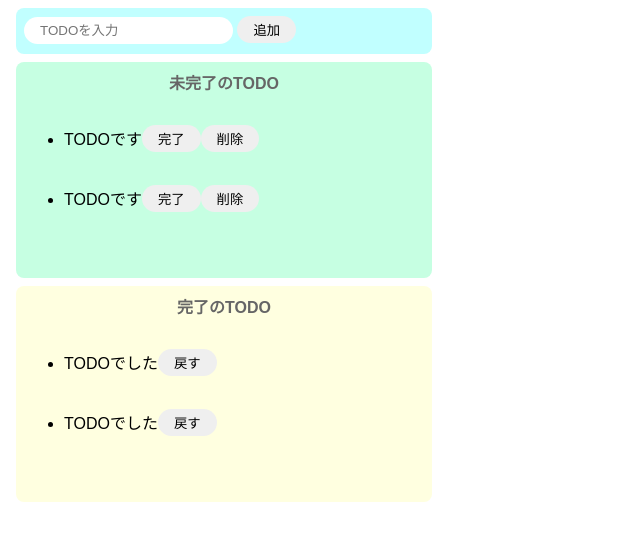
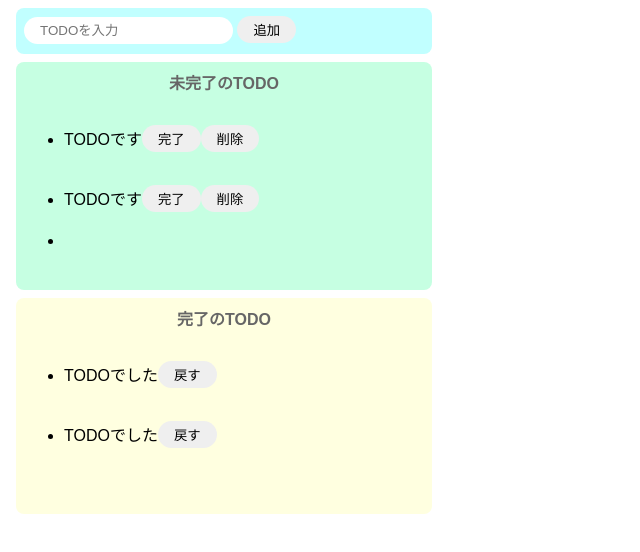
Before and after one commit to Plumnet/TODOfromplaneJavaScript, a website built with Parcel: page src/index.html in a window 1280 px wide. Both pictures are taken after a click on the button "追加". Shown: the whole page, without its empty margins (0-640 px from the left). Built offline with nearby package versions, Linux system fonts and the light colour scheme.

Commit message:
変数を画面上に差し込む(追加ボタンで追加されるように)

```diff
--- a/src/index.html
+++ b/src/index.html
@@ -12,7 +12,7 @@
     </div>
     <div class="incomplete-area">
       <p class="titile">未完了のTODO</p>
-      <ul>
+      <ul id="incomplete-list">
         <li>
           <div class="list-row">
             <p class="todo-item">TODOです</p>
--- a/src/index.mjs
+++ b/src/index.mjs
@@ -18,7 +18,12 @@ const onClickAdd = () => {
   p.className = "todo-item";
   p.innerText = inputText;
 
-  console.log(p);
+  // liタグの子要素に各要素を設定
+  div.appendChild(p);
+  li.appendChild(div);
+
+  // 未完了リストに追加
+  document.getElementById("incomplete-list").appendChild(li);
 }
 
 document.getElementById("add-button").addEventListener("click", onClickAdd);
```
